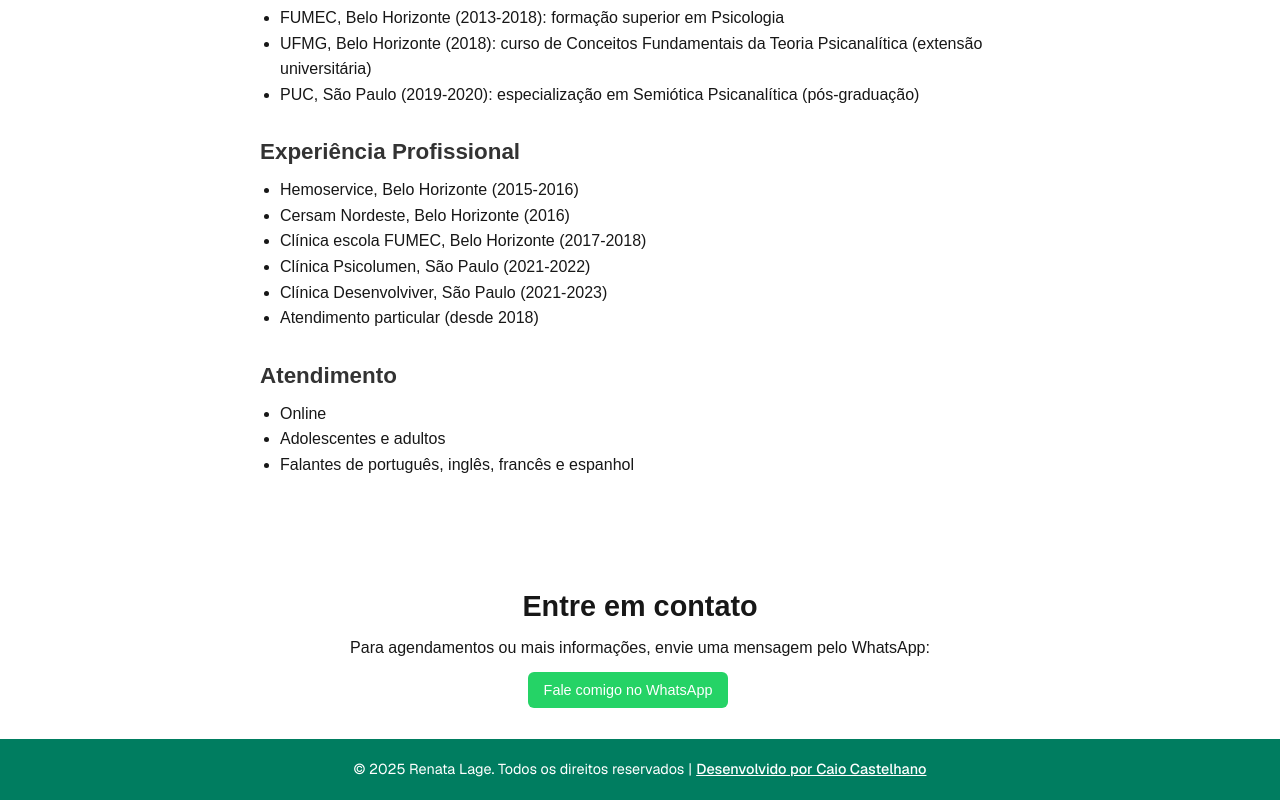
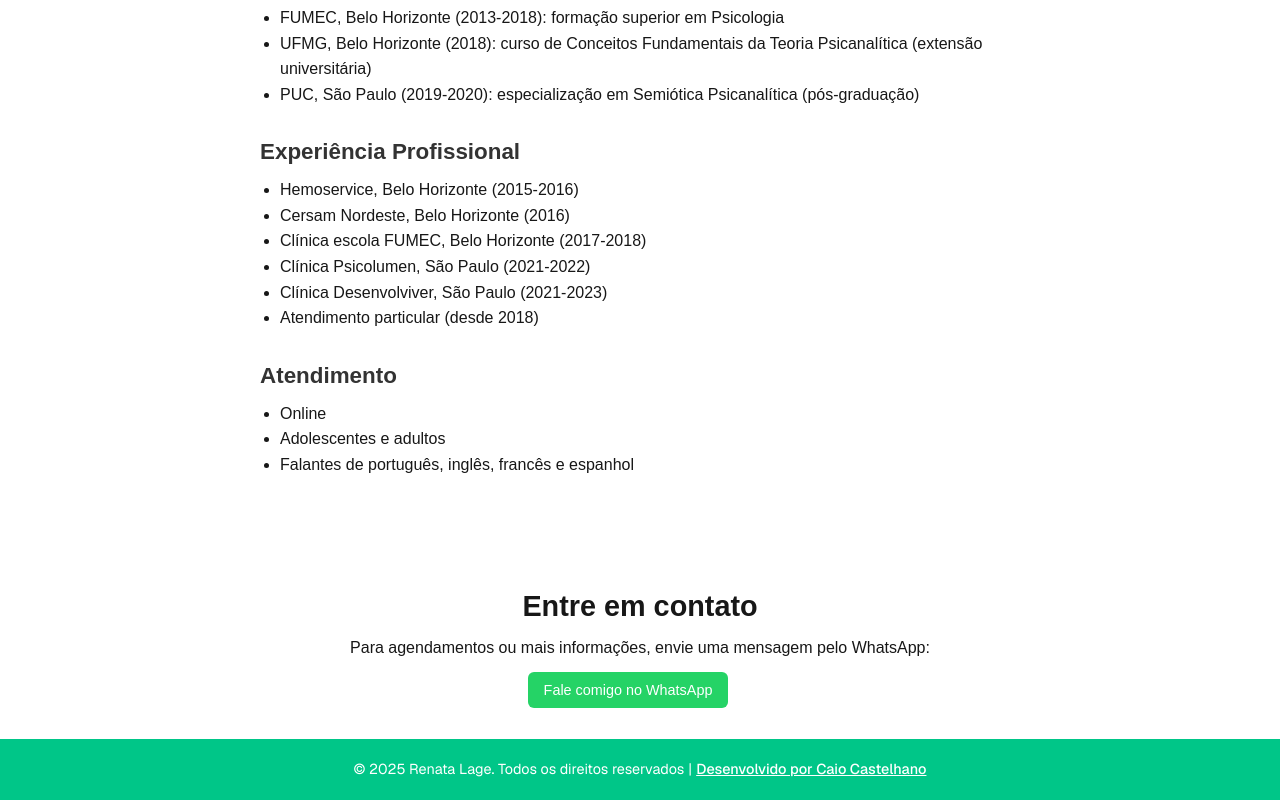
Before and after one commit to caiocastelhano/renatalagepsicologa, a Next.js app: page / in a window 1280 px wide. Shown: the part 921-1721 px from the top of the page. Built offline with nearby package versions, Linux system fonts and the light colour scheme.

Commit message:
Altera cor do Footer

```diff
--- a/src/app/components/Footer.module.css
+++ b/src/app/components/Footer.module.css
@@ -1,5 +1,5 @@
 .footer {
-  background-color: #007d60;
+  background-color: #00c688;
   padding: 20px;
   text-align: center;
   color: white;
```
